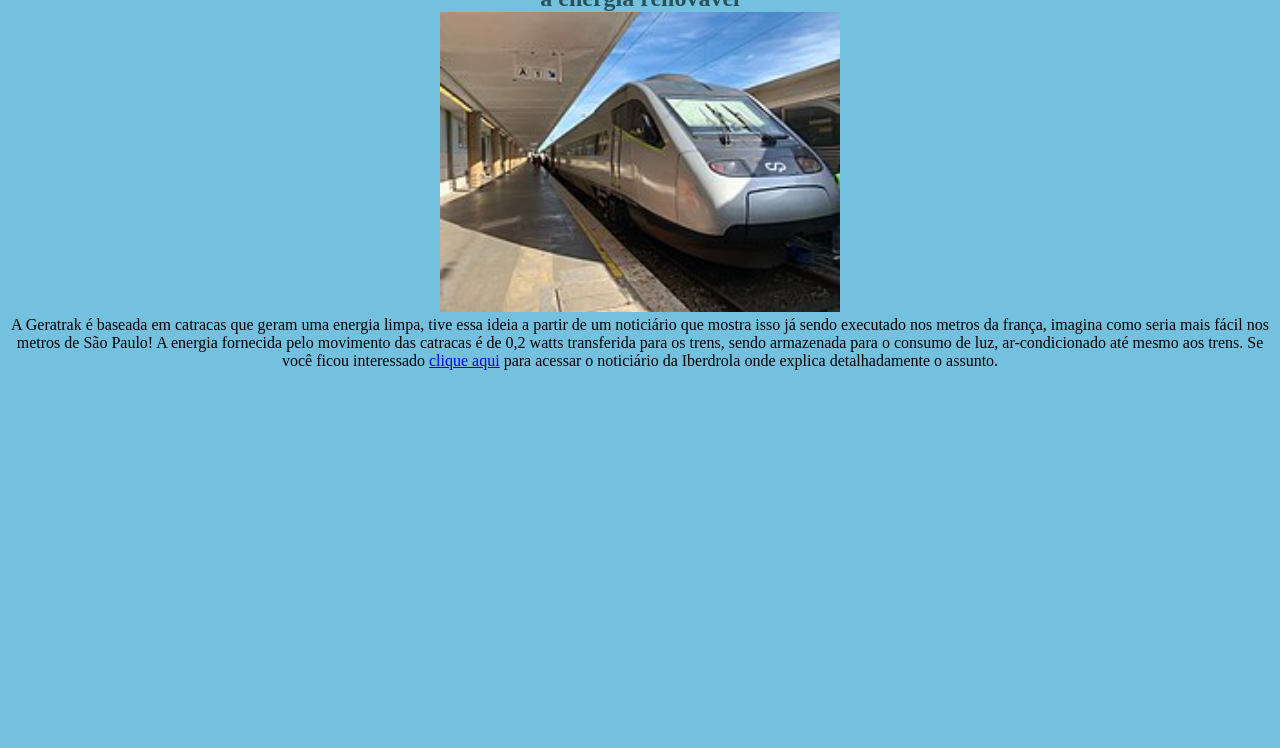
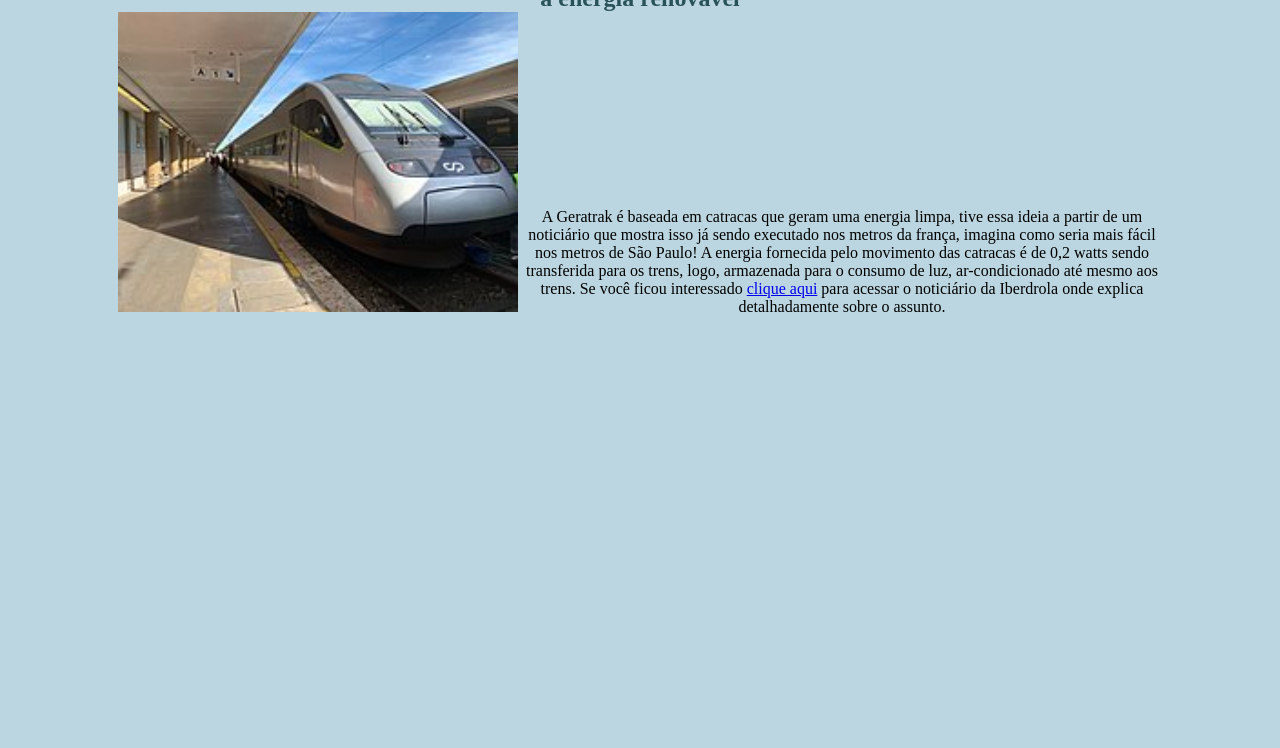
Before and after one commit to shrekTerceir0/EcoBioTerrarios, a plain HTML site: page index.html in a window 1280 px wide. Shown: the part 52-800 px from the top of the page. Drawn offline with Linux system fonts and the light colour scheme.

Commit message:
Add files via upload

```diff
--- a/index.html
+++ b/index.html
@@ -11,7 +11,7 @@
     <h2 class="sub-titulo"> a energia renovavel</h2>
     <img class="imagem" src="comboio.jpg" alt="comboio">
     <a class="botao"></a>
-    <p class="texto-principal"> A Geratrak é baseada em catracas que geram uma energia limpa, tive essa ideia a partir de um noticiário que mostra isso já sendo executado nos metros da frança, imagina como seria mais fácil nos metros de São Paulo! A energia fornecida pelo movimento das catracas é de 0,2 watts transferida para os trens, sendo armazenada para o consumo de luz, ar-condicionado até mesmo aos trens. Se você ficou interessado <a href="https://youtu.be/h-MislTxhKA?si=EqhlOpp8bIg-tB5s"> clique aqui</a> para acessar o noticiário da Iberdrola onde explica detalhadamente o assunto.
+    <p class="texto-principal"> A Geratrak é baseada em catracas que geram uma energia limpa, tive essa ideia a partir de um noticiário que mostra isso já sendo executado nos metros da frança, imagina como seria mais fácil nos metros de São Paulo! A energia fornecida pelo movimento das catracas é de 0,2 watts sendo transferida para os trens, logo, armazenada para o consumo de luz, ar-condicionado até mesmo aos trens. Se você ficou interessado <a href="https://youtu.be/h-MislTxhKA?si=EqhlOpp8bIg-tB5s"> clique aqui</a> para acessar o noticiário da Iberdrola onde explica detalhadamente sobre o assunto.
     </p>
 </body>
 </html>
--- a/style.css
+++ b/style.css
@@ -15,11 +15,15 @@
     height: 300px;
     margin-top: 30;
 }
+
 .texto-principal{
+    text-align: center;
+    width: 50%;
+    display: inline-block;
 
 }
 
 body{
     text-align: center;
-    background-color: rgb(116, 192, 223);
+    background-color: rgb(187, 214, 224);
 }
```
